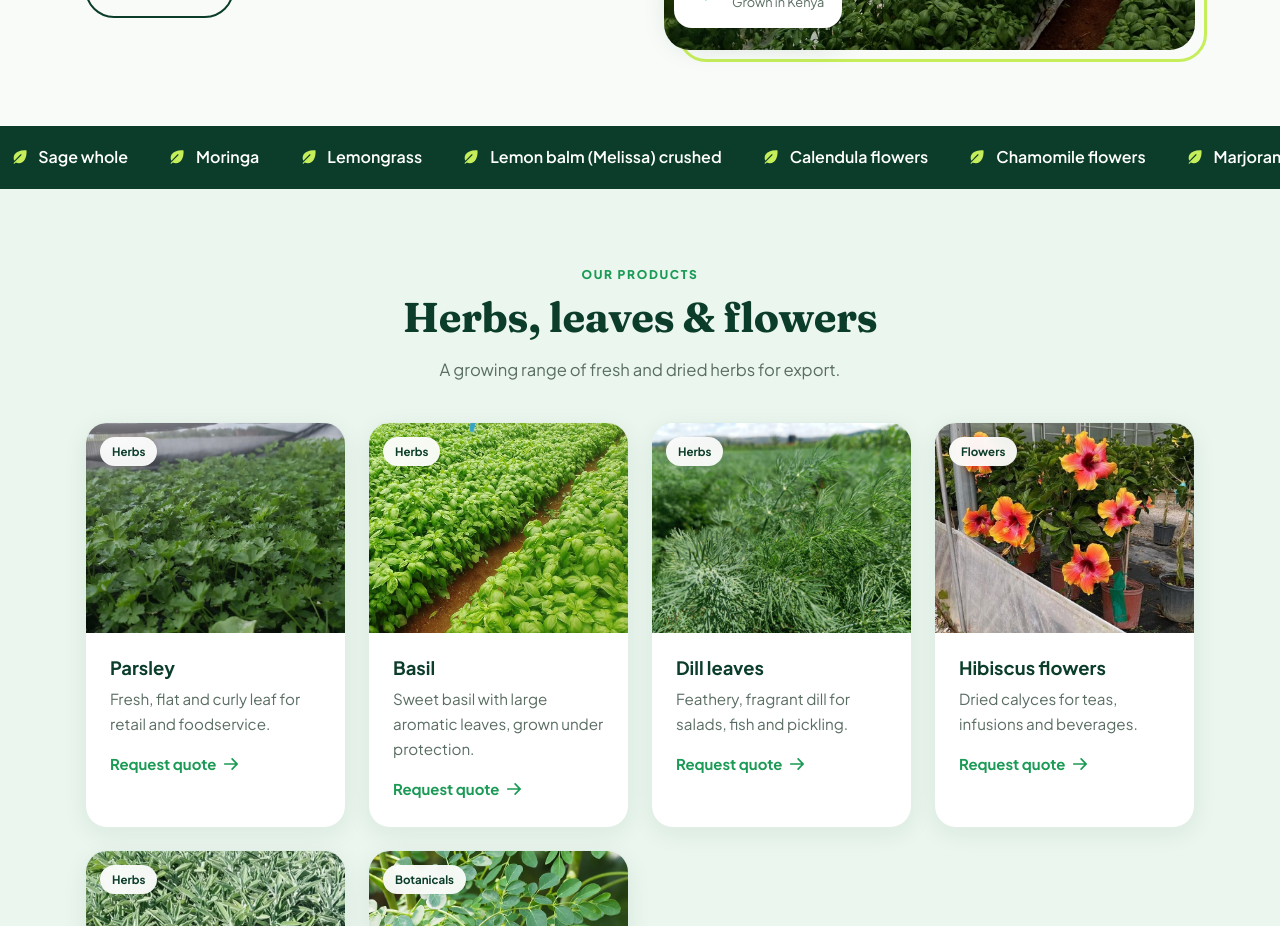
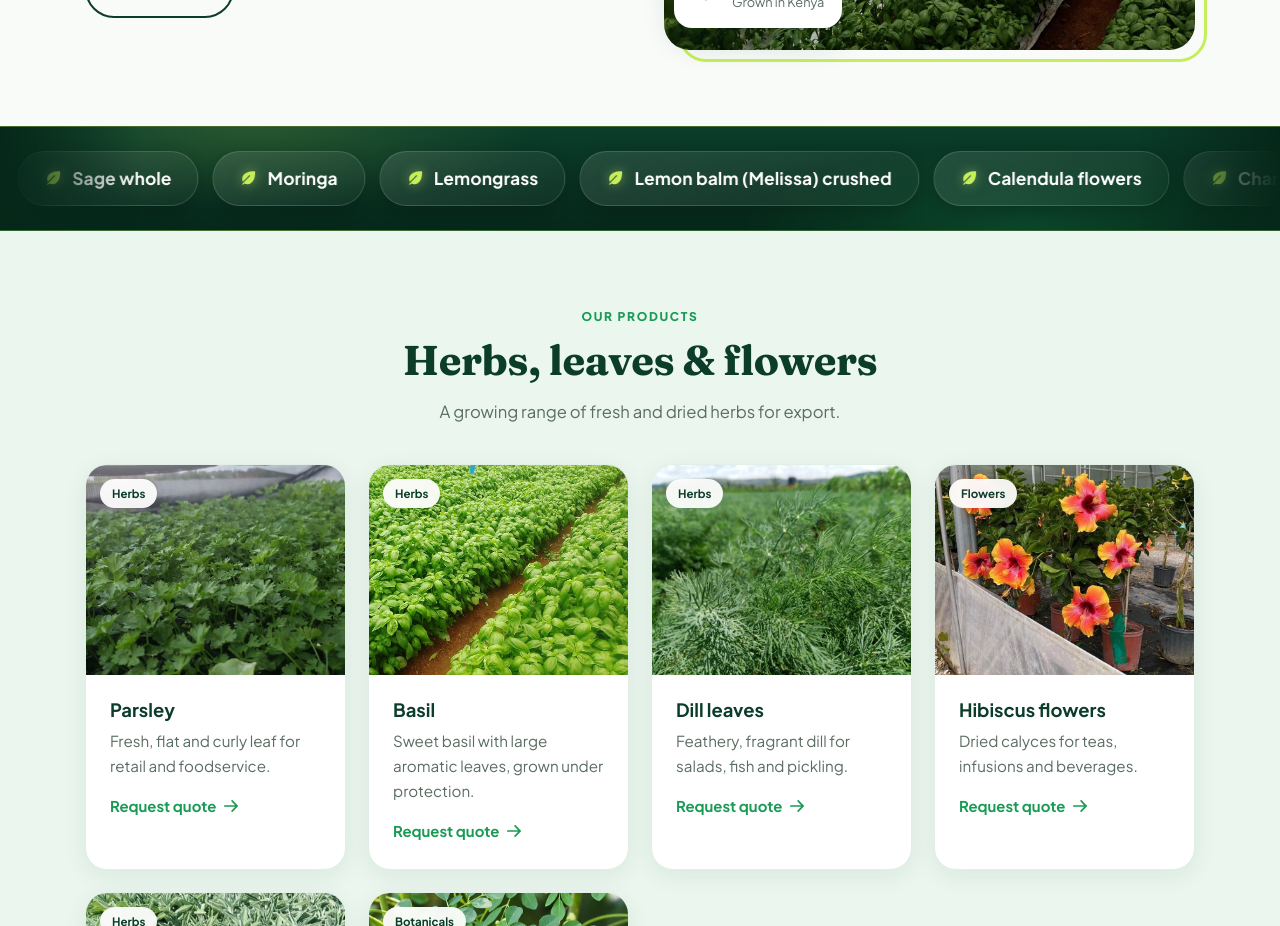
Before and after one commit to Muchyz/lumia-fresh, a React (Vite) app: page / in a window 1280 px wide. Shown: the part 1200-2126 px from the top of the page. Built offline with nearby package versions, Linux system fonts and the light colour scheme.

Commit message:
better marquee strip

```diff
--- a/src/index.css
+++ b/src/index.css
@@ -778,3 +778,19 @@ a.ctcard:hover{transform:translateY(-3px);box-shadow:0 18px 36px #0b3d2a26}
 @media(min-width:861px){.totop{right:28px;bottom:112px}}
 /* ---- Footer bar: centre copyright ---- */
 .ftbar{justify-content:center;text-align:center}
+/* ---- Marquee strip glow-up ---- */
+.marquee{position:relative;padding:20px 0;background:
+ radial-gradient(400px 120px at 20% 0%,#c6ee5a26,transparent 70%),
+ radial-gradient(400px 120px at 80% 100%,#1a9a5544,transparent 70%),
+ linear-gradient(180deg,#0b3d2a,#06281a);
+ border-top:1px solid #c6ee5a55;border-bottom:1px solid #c6ee5a33;
+ -webkit-mask-image:none;mask-image:none}
+.marquee:before,.marquee:after{content:"";position:absolute;top:0;bottom:0;width:70px;z-index:2;pointer-events:none}
+.marquee:before{left:0;background:linear-gradient(90deg,#06281a,transparent)}
+.marquee:after{right:0;background:linear-gradient(270deg,#06281a,transparent)}
+.marquee .track{gap:0;align-items:center;will-change:transform;animation:scroll 38s linear infinite}
+.marquee .track>*{display:inline-flex;align-items:center;gap:10px;flex:none;margin-right:14px;padding:10px 20px;border-radius:999px;white-space:nowrap;font-weight:700;font-size:1rem;letter-spacing:.01em;color:#fff;background:linear-gradient(145deg,#ffffff1c,#ffffff08);border:1px solid #ffffff26;box-shadow:0 6px 18px #0003}
+.marquee .track>* svg{flex:none;color:var(--lime);filter:drop-shadow(0 0 6px #c6ee5a88)}
+.marquee:hover .track,.marquee:active .track{animation-play-state:paused}
+@media(prefers-reduced-motion:reduce){.marquee .track{animation:none}}
+@media(min-width:861px){.marquee{padding:24px 0}.marquee:before,.marquee:after{width:140px}.marquee .track>*{padding:12px 26px;font-size:1.08rem}}
```
